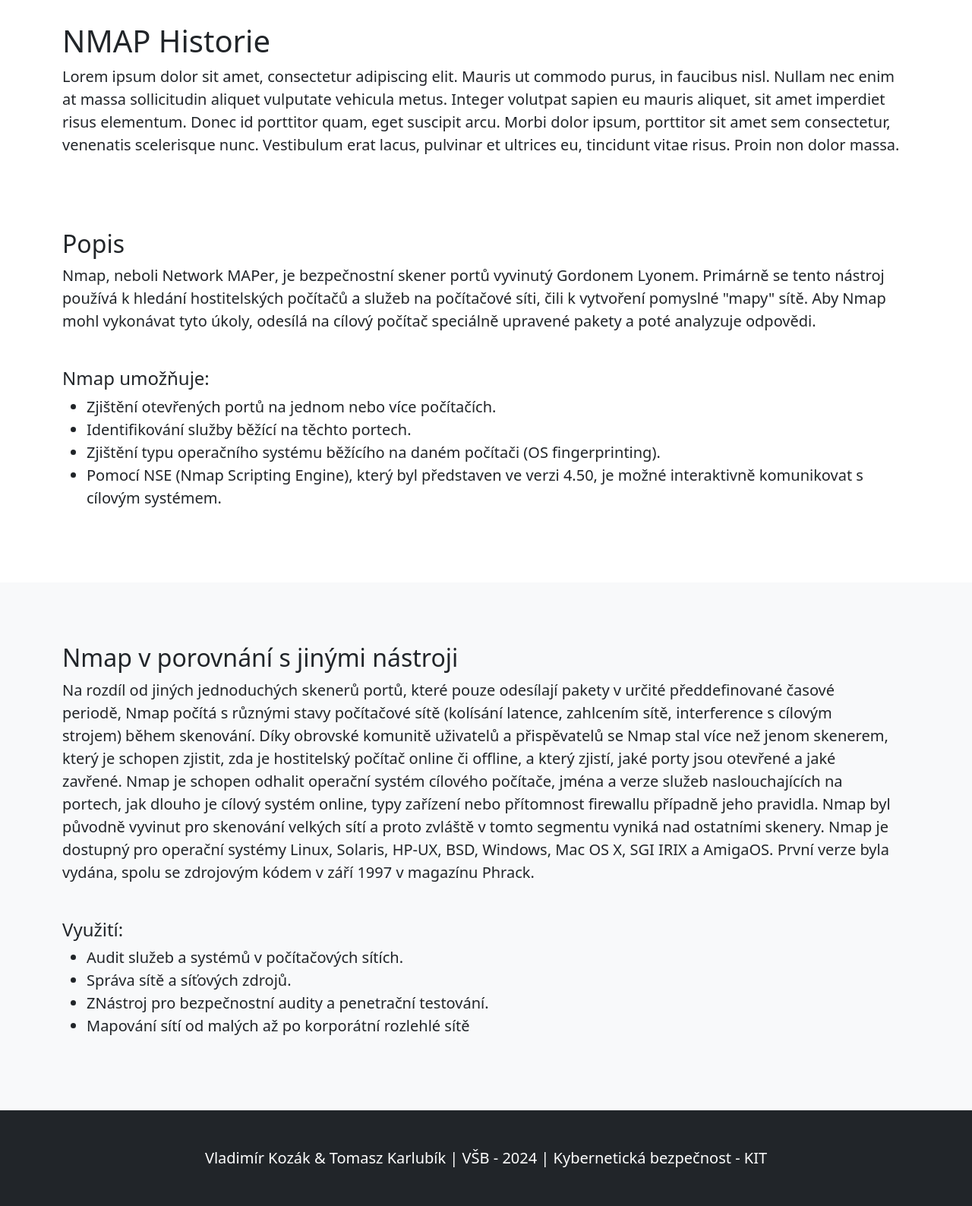
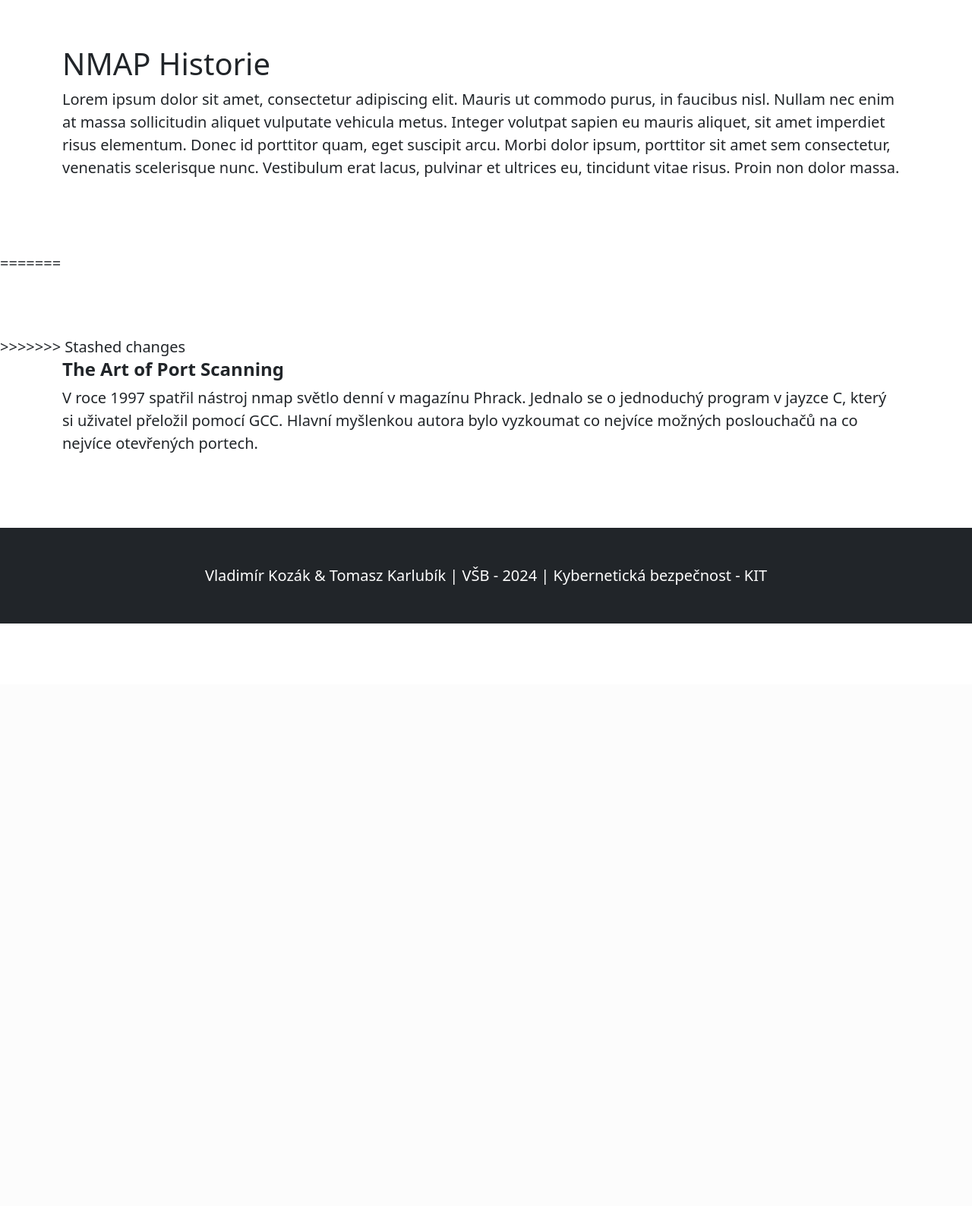
Before and after one commit to monkemon/vsb-nmap, a Django app: page /nmap/history in a window 1280 px wide. Shown: the part 66-1654 px from the top of the page at 76% size. After the commit the page ends 887 px from the top, so only its background shows below. Run offline with Django 5.2, Linux system fonts and the light colour scheme; some libraries are stand-ins or nearby versions.

Commit message:
site history from tom laptop

```diff
--- a/src/nmap/nmap_site/templates/nmap_site/site_history.html
+++ b/src/nmap/nmap_site/templates/nmap_site/site_history.html
@@ -1,6 +1,7 @@
 {% extends "../base/base.html" %}
 {% block title %}Nmap - History{%endblock%}
 {% block content %}
+<<<<<<< Updated upstream
     <!-- Header-->
 
 
@@ -15,53 +16,23 @@
 
     <!-- About section-->
     <section class="aboutSection" id="about">
+=======
+    <section id="history">
+>>>>>>> Stashed changes
         <div class="container px-6 w-100">
             <div class="row gx-4 justify-content-center w-100">
                 <div class="col-md-8 w-100">
-                    <h2>Popis</h2>
-                    <p>Nmap, neboli <b>Network MAPer</b>, je bezpečnostní skener portů vyvinutý <b>Gordonem Lyonem</b>.
-                        Primárně se tento nástroj používá k hledání hostitelských počítačů a služeb na počítačové síti, čili k vytvoření
-                        pomyslné "mapy" sítě. Aby Nmap mohl vykonávat tyto úkoly, odesílá na cílový počítač speciálně upravené pakety a
-                        poté analyzuje odpovědi.</p>
-                        <br>
-                    <h4>Nmap umožňuje:</h4>
-                    <ul>
-                        <li>Zjištění otevřených portů na jednom nebo více počítačích.</li>
-                        <li>Identifikování služby běžící na těchto portech.</li>
-                        <li>Zjištění typu operačního systému běžícího na daném počítači (OS fingerprinting).</li>
-                        <li>Pomocí NSE (Nmap Scripting Engine), který byl představen ve verzi 4.50, je možné interaktivně komunikovat s cílovým systémem.</li>
-                    </ul>
+                    <h4><b>The Art of Port Scanning</b></h4>
+                    <p>
+                        V roce <b>1997</b> spatřil nástroj nmap světlo denní v magazínu Phrack.
+                        Jednalo se o jednoduchý program v jayzce C, který si uživatel přeložil
+                        pomocí GCC.
+                        Hlavní myšlenkou autora bylo vyzkoumat co nejvíce možných poslouchačů na co nejvíce otevřených portech.
+
+                    </p>
                 </div>
             </div>
         </div>
     </section>
 
-    <section class="aboutSection bg-light" id="about">
-        <div class="container px-6 w-100">
-            <div class="row gx-4 justify-content-center w-100">
-                <div class="col-md-8 w-100">
-                    <h2>Nmap v porovnání s jinými nástroji</h2>
-                    <p>Na rozdíl od jiných jednoduchých skenerů portů, které pouze odesílají pakety
-                        v určité předdefinované časové periodě, Nmap počítá s různými stavy počítačové
-                        sítě (kolísání latence, zahlcením sítě, interference s cílovým strojem)
-                        během skenování. Díky obrovské komunitě uživatelů a přispěvatelů se Nmap stal více než jenom
-                        skenerem, který je schopen zjistit, zda je hostitelský počítač online či offline, a který zjistí,
-                        jaké porty jsou otevřené a jaké zavřené. Nmap je schopen odhalit operační systém cílového počítače,
-                        jména a verze služeb naslouchajících na portech, jak dlouho je cílový systém online, typy zařízení
-                        nebo přítomnost firewallu případně jeho pravidla. Nmap byl původně vyvinut pro skenování velkých sítí a
-                        proto zvláště v tomto segmentu vyniká nad ostatními skenery.
-                        Nmap je dostupný pro operační systémy Linux, Solaris, HP-UX, BSD, Windows, Mac OS X, SGI IRIX a AmigaOS.
-                        První verze byla vydána, spolu se zdrojovým kódem v září 1997 v magazínu Phrack.</p>
-                        <br>
-                    <h4>Využití:</h4>
-                    <ul>
-                        <li>Audit služeb a systémů v počítačových sítích.</li>
-                        <li>Správa sítě a síťových zdrojů.</li>
-                        <li>ZNástroj pro bezpečnostní audity a penetrační testování.</li>
-                        <li>Mapování sítí od malých až po korporátní rozlehlé sítě</li>
-                    </ul>
-                </div>
-            </div>
-        </div>
-    </section>
 {%endblock%}
```
